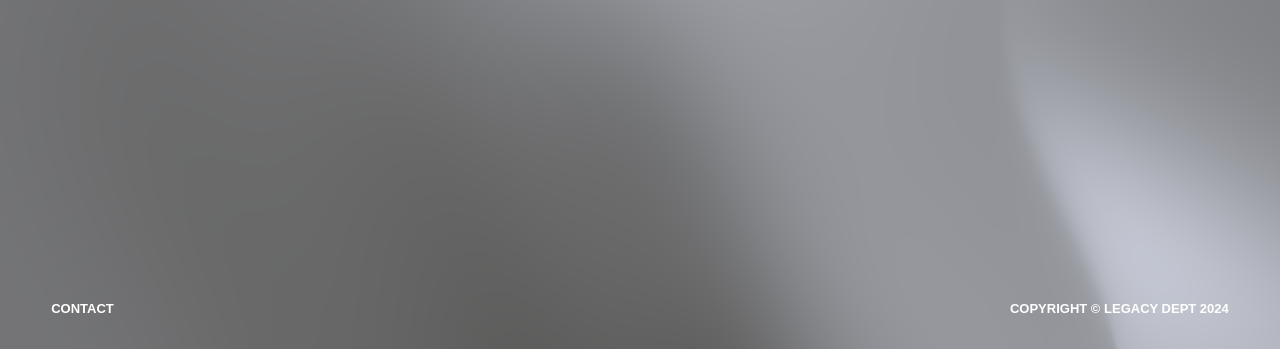
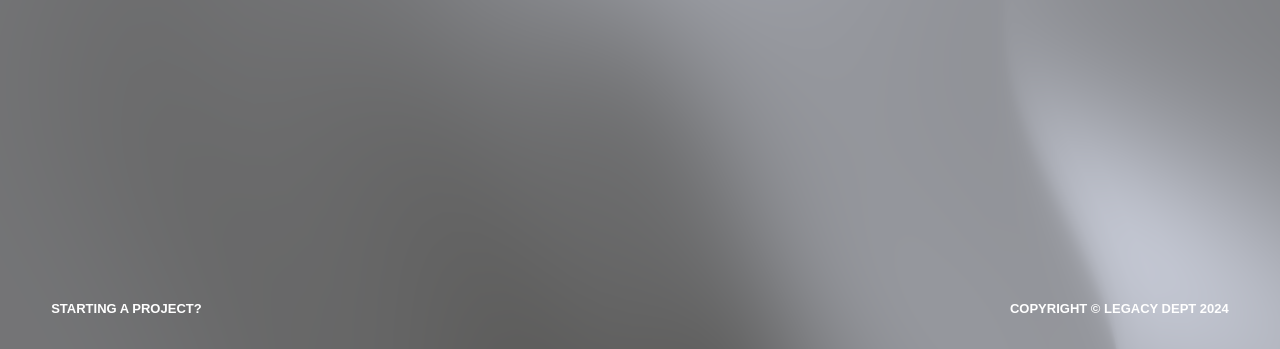
Before and after one commit to 71hrs/legacy.dept, a plain HTML site: page index.html in a window 1280 px wide. Shown: the part 451-800 px from the top of the page. Drawn offline with nearby package versions, Linux system fonts and the light colour scheme; animation ran at ten frames a second; a web font is replaced by a local one.

Commit message:
Update index.html

```diff
--- a/index.html
+++ b/index.html
@@ -27,7 +27,7 @@
     </div>
     <footer>
       <nav class="footer-navbar">
-        <a id="contact" href="#contact">Contact</a>
+        <a id="contact" href="#contact">Starting a project?</a>
         <a id="copyright">Copyright © Legacy Dept 2024</a>
       </nav>
     </footer>
```
